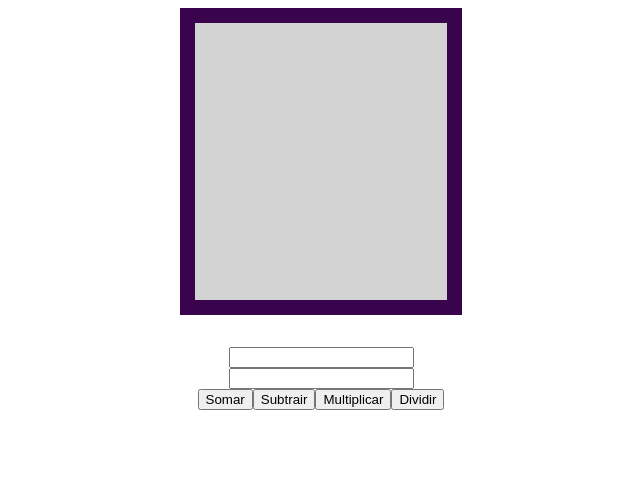
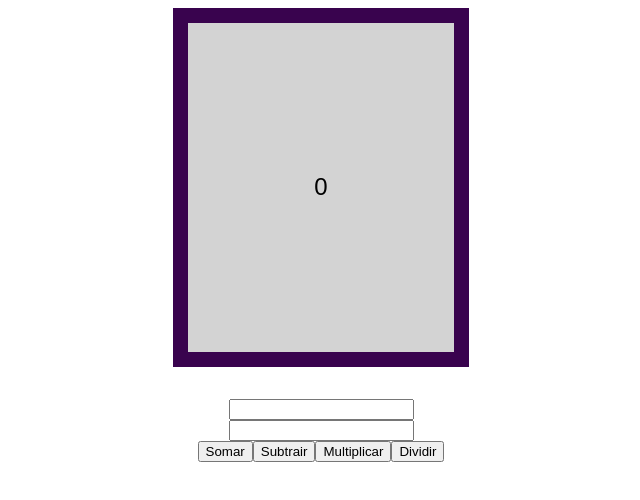
Before and after one commit to Jhon171819/Nextjs_Calculadora, a Next.js app: page /FrontPage in a window 1280 px wide. Shown: the top 500 px of the page, without its empty margins (319-959 px from the left). Built offline with nearby package versions, Linux system fonts and the light colour scheme.

Commit message:
V_tipadas_commit

```diff
--- a/pages/FrontPage.tsx
+++ b/pages/FrontPage.tsx
@@ -1,10 +1,7 @@
 import { useState } from "react";
 import styles from "./Styles/FrontPage.module.css";
 import React from "react";
-import { Interface } from "readline";
-interface IData {
-  resultado: number;
-}
+
 export default function FrontPage() {
   async function post(Operation: string) {
     try {
@@ -18,8 +15,7 @@ export default function FrontPage() {
       const response = await fetch(`api/operations/${Operation}`, option2);
 
       if (response.ok) {
-        const data: IData = await response.json();
-        console.log(data);
+        const data: number = await response.json();
         setResultado(data);
       } else {
         console.error('Erro na solicitação POST:', response.status, response.statusText);
@@ -29,7 +25,7 @@ export default function FrontPage() {
     }
   }
 
-  const [resultado, setResultado] = useState<IData | undefined>();
+  const [resultado, setResultado] = useState<number>(0);
   const [valor1, setValor1] = useState<number>(0);
   const [valor2, setValor2] = useState<number>(0);
 
```
